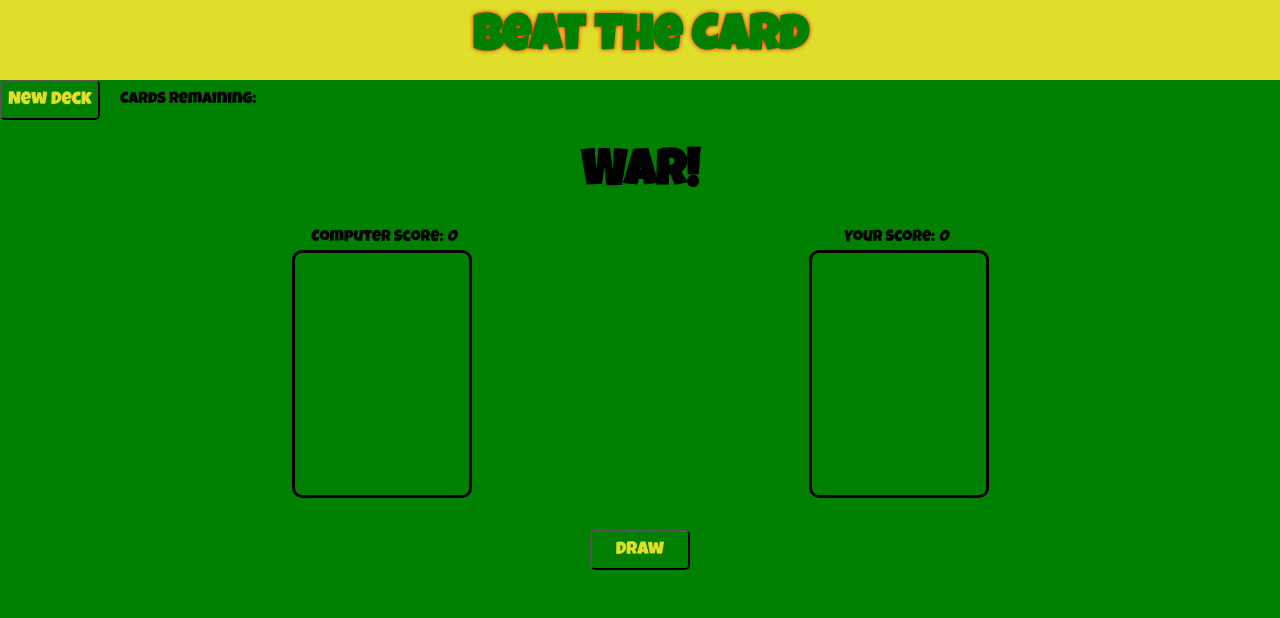
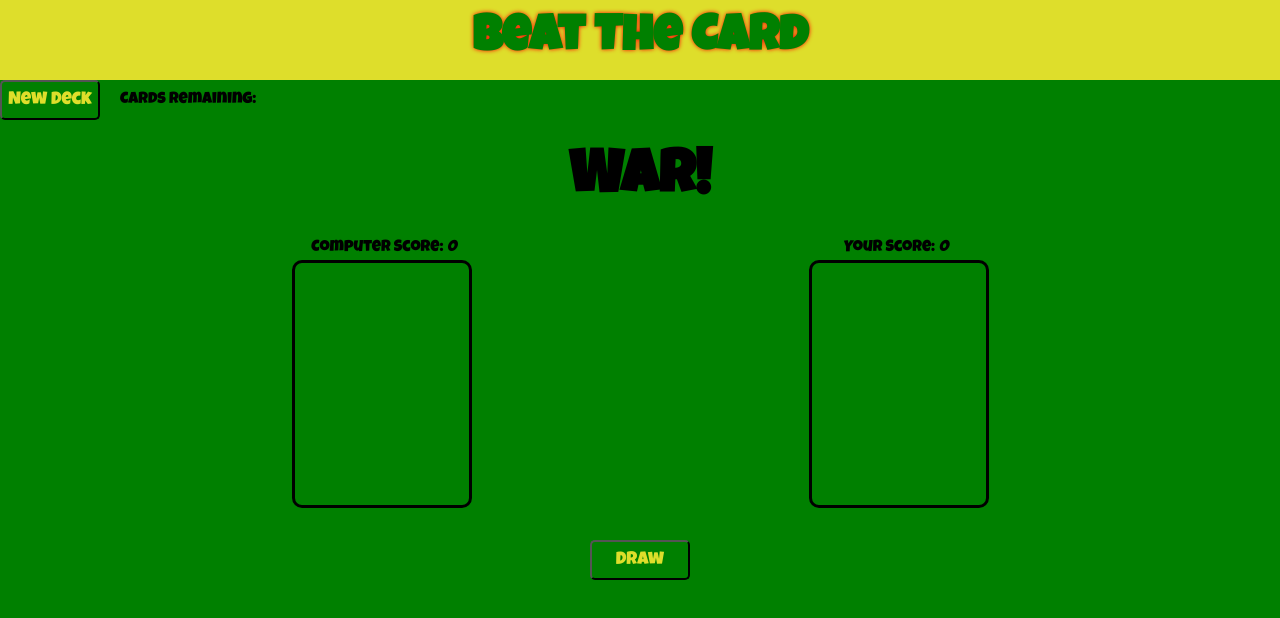
Before and after one commit to lucagi89/Simple-Cards-Game, a plain HTML site: page index.html in a window 1280 px wide. Drawn offline with Linux system fonts and the light colour scheme.

Commit message:
further styling

```diff
--- a/index.css
+++ b/index.css
@@ -76,7 +76,7 @@ img{
 
 #verdict{
     margin:30px;
-    font-size: 50px;
+    font-size: 10vw;
 }
 
 
@@ -114,6 +114,9 @@ img{
         grid-area: computer-score;
     }
 
+    #verdict{
+        font-size: 60px;
+    }
 
 
 }
```
